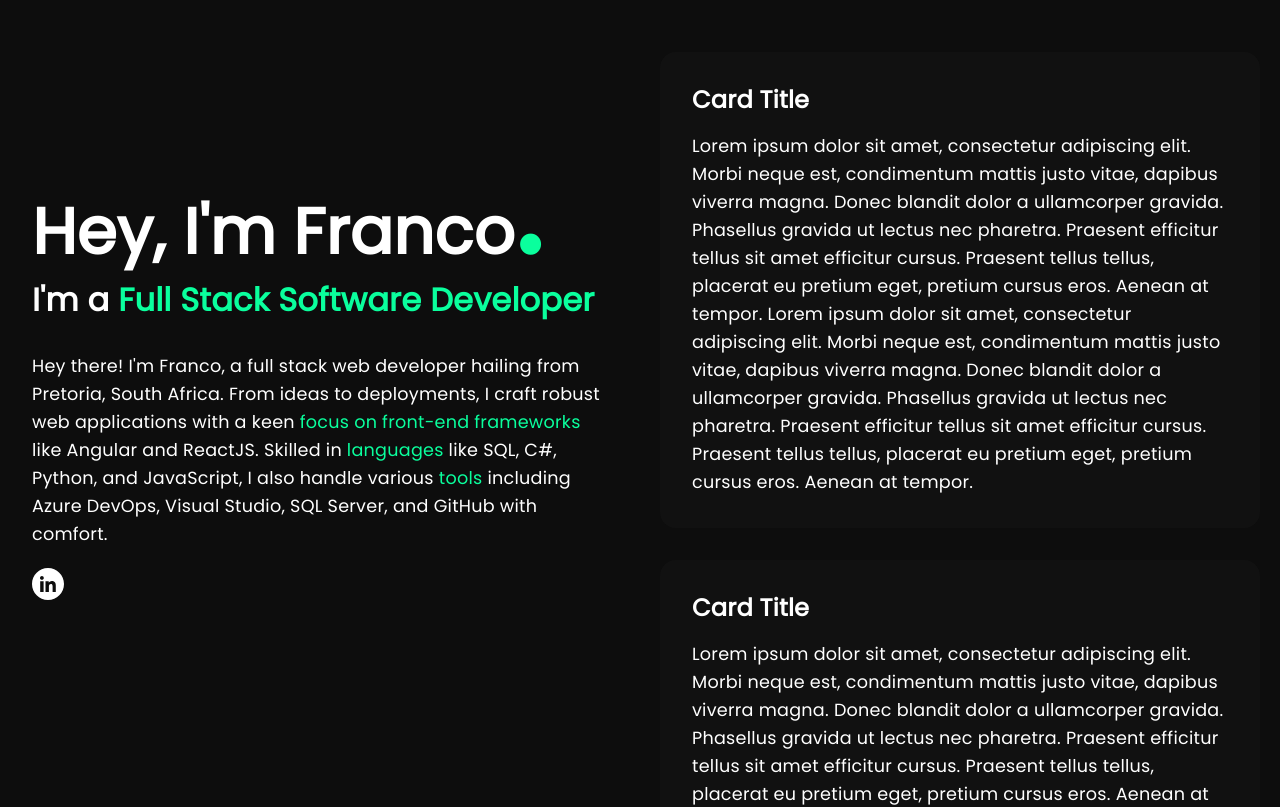
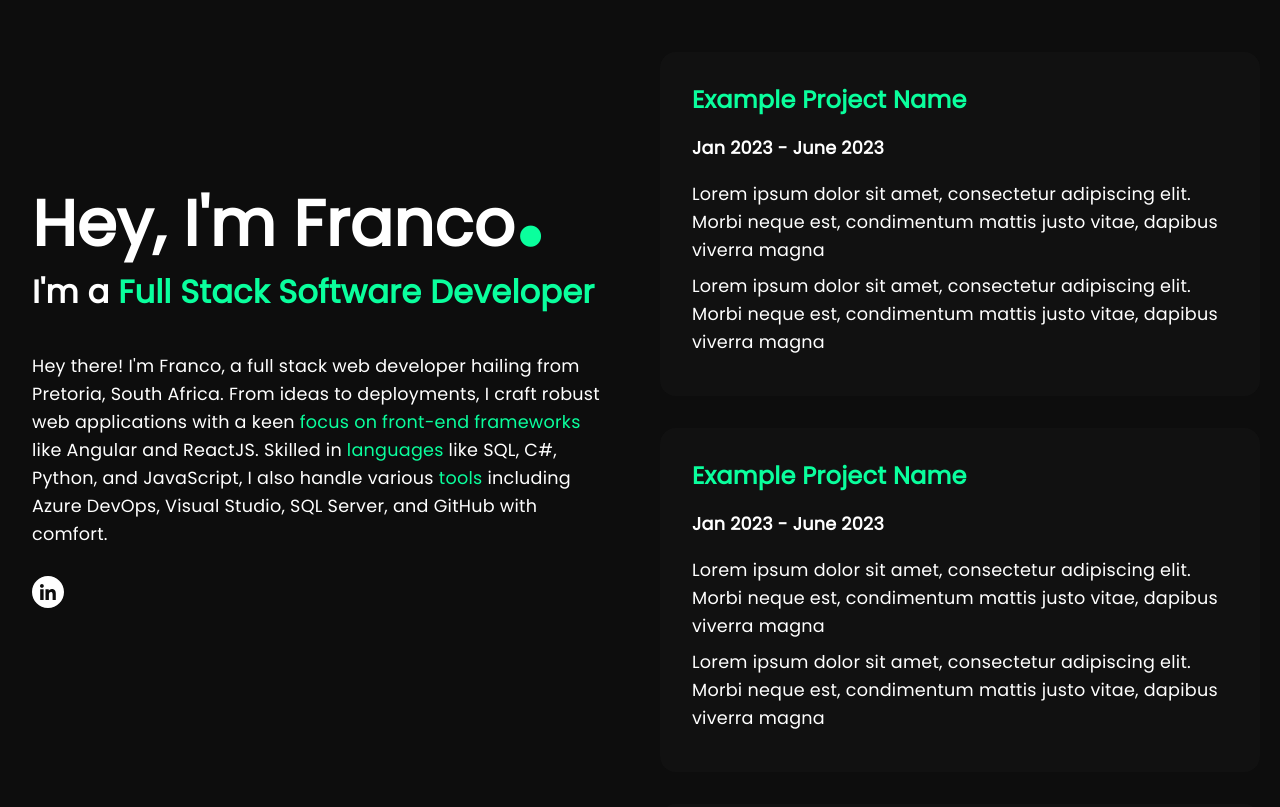
Before and after one commit to FrancoBreugem/portfolio, a React (Vite) app: page / in a window 1280 px wide. Shown: the top 807 px of the page. Built offline with nearby package versions, Linux system fonts and the light colour scheme.

Commit message:
Card refinement

```diff
--- a/src/components/bio/bio.tsx
+++ b/src/components/bio/bio.tsx
@@ -1,4 +1,4 @@
-import { SvgIconType } from '../../enums/svg-icon-type';
+import { SvgIconEnum } from '../../enums/svg-icon-enum';
 import SvgIcon from '../svg-icon/svg-icon';
 import './bio.scss';
 
@@ -20,7 +20,7 @@ const Bio: React.FC = () => {
 
       <div>
         <SvgIcon
-          icon={SvgIconType.LinkedIn}
+          icon={SvgIconEnum.LinkedIn}
           url='https://www.linkedin.com/in/franco-breugem-3b4533184/'
         />
       </div>
--- a/src/components/card/card.tsx
+++ b/src/components/card/card.tsx
@@ -1,15 +1,30 @@
+import { Experience } from '../../interfaces/experience-type'
 import './card.scss'
 
-const Card: React.FC = () => {
+type CardProps = {
+  experience: Experience
+}
+
+const Card: React.FC<CardProps> = ({ experience }) => {
 
   return (
     <div className='card'>
       <h3 className='card-title'>
-        Card Title
+        <span className='color-pop'>
+          {experience.projectName}
+        </span>
       </h3>
+
+      <h4>
+        {experience.dateRange}
+      </h4>
+
       <p>
-        Lorem ipsum dolor sit amet, consectetur adipiscing elit. Morbi neque est, condimentum mattis justo vitae, dapibus viverra magna. Donec blandit dolor a ullamcorper gravida. Phasellus gravida ut lectus nec pharetra. Praesent efficitur tellus sit amet efficitur cursus. Praesent tellus tellus, placerat eu pretium eget, pretium cursus eros. Aenean at tempor.
-        Lorem ipsum dolor sit amet, consectetur adipiscing elit. Morbi neque est, condimentum mattis justo vitae, dapibus viverra magna. Donec blandit dolor a ullamcorper gravida. Phasellus gravida ut lectus nec pharetra. Praesent efficitur tellus sit amet efficitur cursus. Praesent tellus tellus, placerat eu pretium eget, pretium cursus eros. Aenean at tempor.
+        {experience.projectSummary}
+      </p>
+
+      <p>
+        {experience.myRole}
       </p>
     </div>
   )
--- a/src/components/svg-icon/svg-icon.tsx
+++ b/src/components/svg-icon/svg-icon.tsx
@@ -1,19 +1,19 @@
 import './svg-icon.scss';
 import LinkedInIcon from '../../assets/linkedin.svg';
-import { SvgIconType } from '../../enums/svg-icon-type';
+import { SvgIconEnum } from '../../enums/svg-icon-enum';
 
 const iconMapping = {
-  [SvgIconType.LinkedIn]: LinkedInIcon,
+  [SvgIconEnum.LinkedIn]: LinkedInIcon,
 };
 
 type SvgIconProps = {
-  icon: SvgIconType;
+  icon: SvgIconEnum;
   url?: string;
 }
 
 const SvgIcon: React.FC<SvgIconProps> = ({ icon, url }) => {
   const mappedIcon = iconMapping[icon];
-  const altText = `Icon - ${SvgIconType[icon]}`;
+  const altText = `Icon - ${SvgIconEnum[icon]}`;
 
   return (
     url
--- /dev/null
+++ b/src/content/experience.tsx
@@ -0,0 +1,40 @@
+import { Experience } from "../interfaces/experience-type";
+
+export const experience: Experience[] = [
+  {
+    projectName: 'Example Project Name',
+    projectSummary: 'Lorem ipsum dolor sit amet, consectetur adipiscing elit. Morbi neque est, condimentum mattis justo vitae, dapibus viverra magna',
+    myRole: 'Lorem ipsum dolor sit amet, consectetur adipiscing elit. Morbi neque est, condimentum mattis justo vitae, dapibus viverra magna',
+    dateRange: 'Jan 2023 - June 2023'
+  },
+  {
+    projectName: 'Example Project Name',
+    projectSummary: 'Lorem ipsum dolor sit amet, consectetur adipiscing elit. Morbi neque est, condimentum mattis justo vitae, dapibus viverra magna',
+    myRole: 'Lorem ipsum dolor sit amet, consectetur adipiscing elit. Morbi neque est, condimentum mattis justo vitae, dapibus viverra magna',
+    dateRange: 'Jan 2023 - June 2023'
+  },
+  {
+    projectName: 'Example Project Name',
+    projectSummary: 'Lorem ipsum dolor sit amet, consectetur adipiscing elit. Morbi neque est, condimentum mattis justo vitae, dapibus viverra magna',
+    myRole: 'Lorem ipsum dolor sit amet, consectetur adipiscing elit. Morbi neque est, condimentum mattis justo vitae, dapibus viverra magna',
+    dateRange: 'Jan 2023 - June 2023'
+  },
+  {
+    projectName: 'Example Project Name',
+    projectSummary: 'Lorem ipsum dolor sit amet, consectetur adipiscing elit. Morbi neque est, condimentum mattis justo vitae, dapibus viverra magna',
+    myRole: 'Lorem ipsum dolor sit amet, consectetur adipiscing elit. Morbi neque est, condimentum mattis justo vitae, dapibus viverra magna',
+    dateRange: 'Jan 2023 - June 2023'
+  },
+  {
+    projectName: 'Example Project Name',
+    projectSummary: 'Lorem ipsum dolor sit amet, consectetur adipiscing elit. Morbi neque est, condimentum mattis justo vitae, dapibus viverra magna',
+    myRole: 'Lorem ipsum dolor sit amet, consectetur adipiscing elit. Morbi neque est, condimentum mattis justo vitae, dapibus viverra magna',
+    dateRange: 'Jan 2023 - June 2023'
+  },
+  {
+    projectName: 'Example Project Name',
+    projectSummary: 'Lorem ipsum dolor sit amet, consectetur adipiscing elit. Morbi neque est, condimentum mattis justo vitae, dapibus viverra magna',
+    myRole: 'Lorem ipsum dolor sit amet, consectetur adipiscing elit. Morbi neque est, condimentum mattis justo vitae, dapibus viverra magna',
+    dateRange: 'Jan 2023 - June 2023'
+  }
+]
--- /dev/null
+++ b/src/enums/svg-icon-enum.ts
@@ -0,0 +1,3 @@
+export enum SvgIconEnum {
+  LinkedIn
+}
--- a/src/enums/svg-icon-type.ts
+++ /dev/null
@@ -1,3 +0,0 @@
-export enum SvgIconType {
-  LinkedIn
-}
--- a/src/index.scss
+++ b/src/index.scss
@@ -41,6 +41,7 @@ p {
   line-height: 1.75rem;
   font-weight: 300;
   font-size: 1.1rem;
+  margin: 0.5rem 0;
 }
 
 h1, h2, h3, h4, h5, h6 {
--- /dev/null
+++ b/src/interfaces/experience-type.ts
@@ -0,0 +1,6 @@
+export interface Experience {
+  projectName: string;
+  projectSummary: string;
+  myRole: string;
+  dateRange: string;
+}
--- a/src/pages/home.tsx
+++ b/src/pages/home.tsx
@@ -1,5 +1,6 @@
 import Bio from '../components/bio/bio';
 import Card from '../components/card/card';
+import { experience } from '../content/experience';
 import './home.scss'
 
 const Home: React.FC = () => {
@@ -9,8 +10,10 @@ const Home: React.FC = () => {
       <Bio />
 
       <div className='card-section'>
-        {Array.from({ length: 9 }).map((_, index) => (
-          <Card key={index} />
+        {experience.map((item, index) => (
+          <p key={index}>
+            <Card key={index} experience={item} />
+          </p>
         ))}
       </div>
     </div>
```
